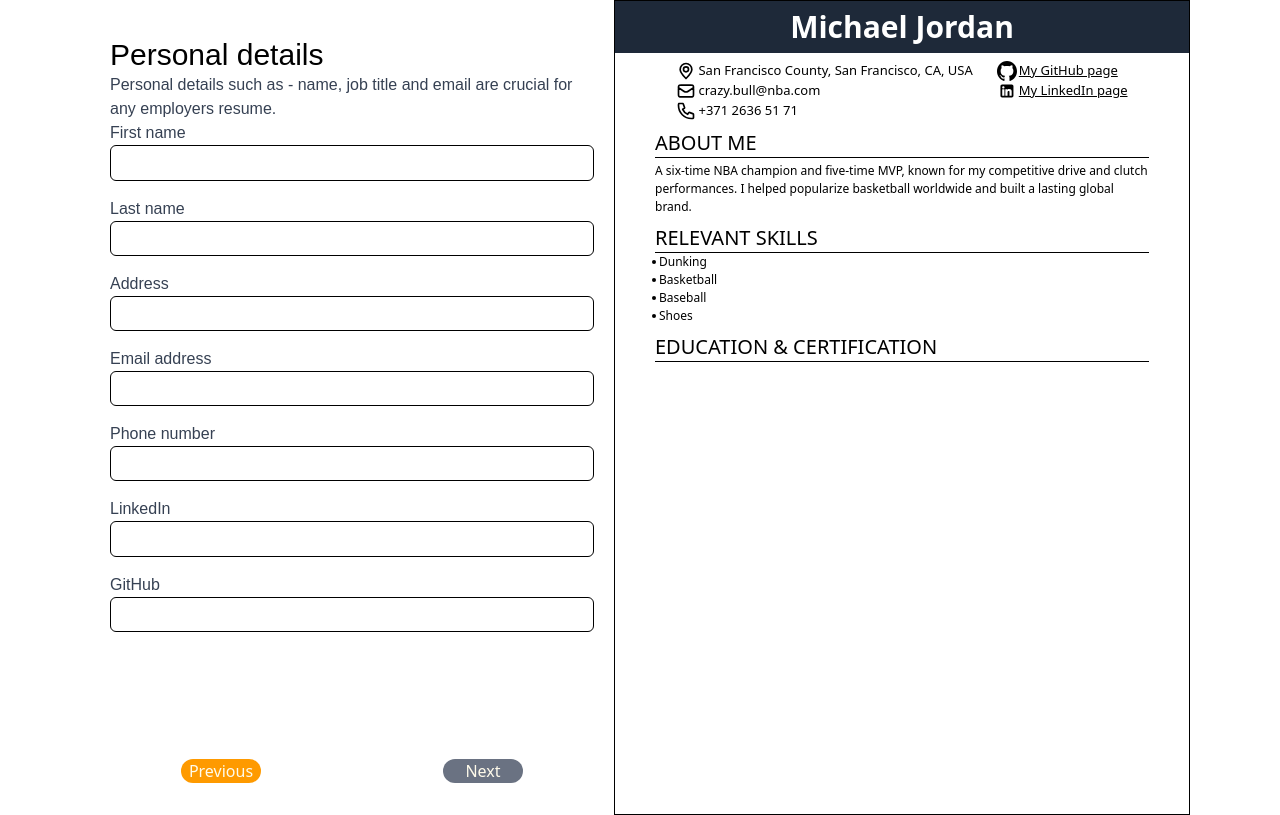
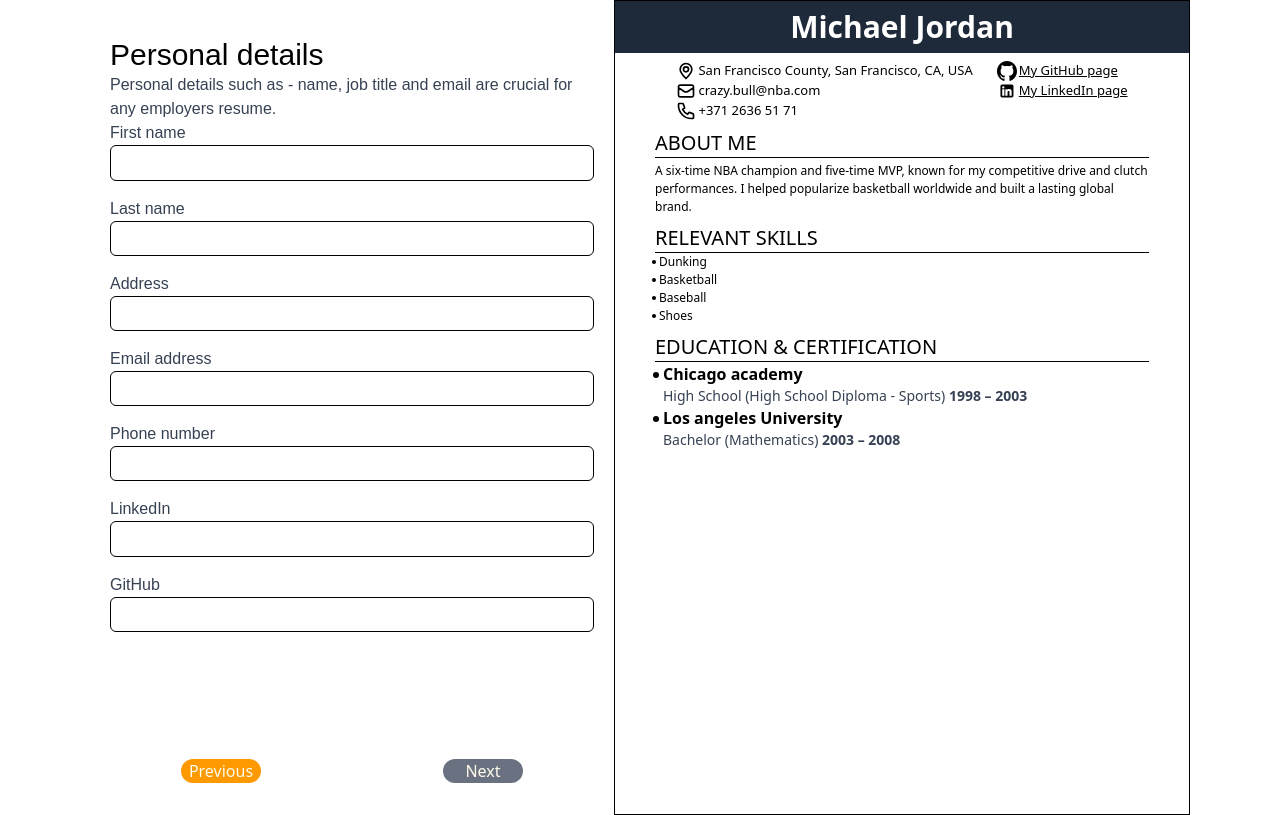
Before and after one commit to thedenisovan/react-cv-project, a React (Vite) app: page / in a window 1280 px wide. Built offline with nearby package versions, Linux system fonts and the light colour scheme.

Commit message:
Add: default education

```diff
--- a/src/components/App.jsx
+++ b/src/components/App.jsx
@@ -26,7 +26,24 @@ export default function App() {
     startYear: '',
     endYear: '',
   });
-  const [education, setEducation] = useState([]);
+  const [education, setEducation] = useState([
+    {
+      id: self.crypto.randomUUID(),
+      academy: 'Chicago academy',
+      degree: 'High School',
+      field: 'High School Diploma - Sports',
+      startYear: '1998',
+      endYear: '2003',
+    },
+    {
+      id: self.crypto.randomUUID(),
+      academy: 'Los angeles University',
+      degree: 'Bachelor',
+      field: 'Mathematics',
+      startYear: '2003',
+      endYear: '2008',
+    },
+  ]);
 
   // Sets state value on input change
   function onStateChange(section, field, value) {
```
